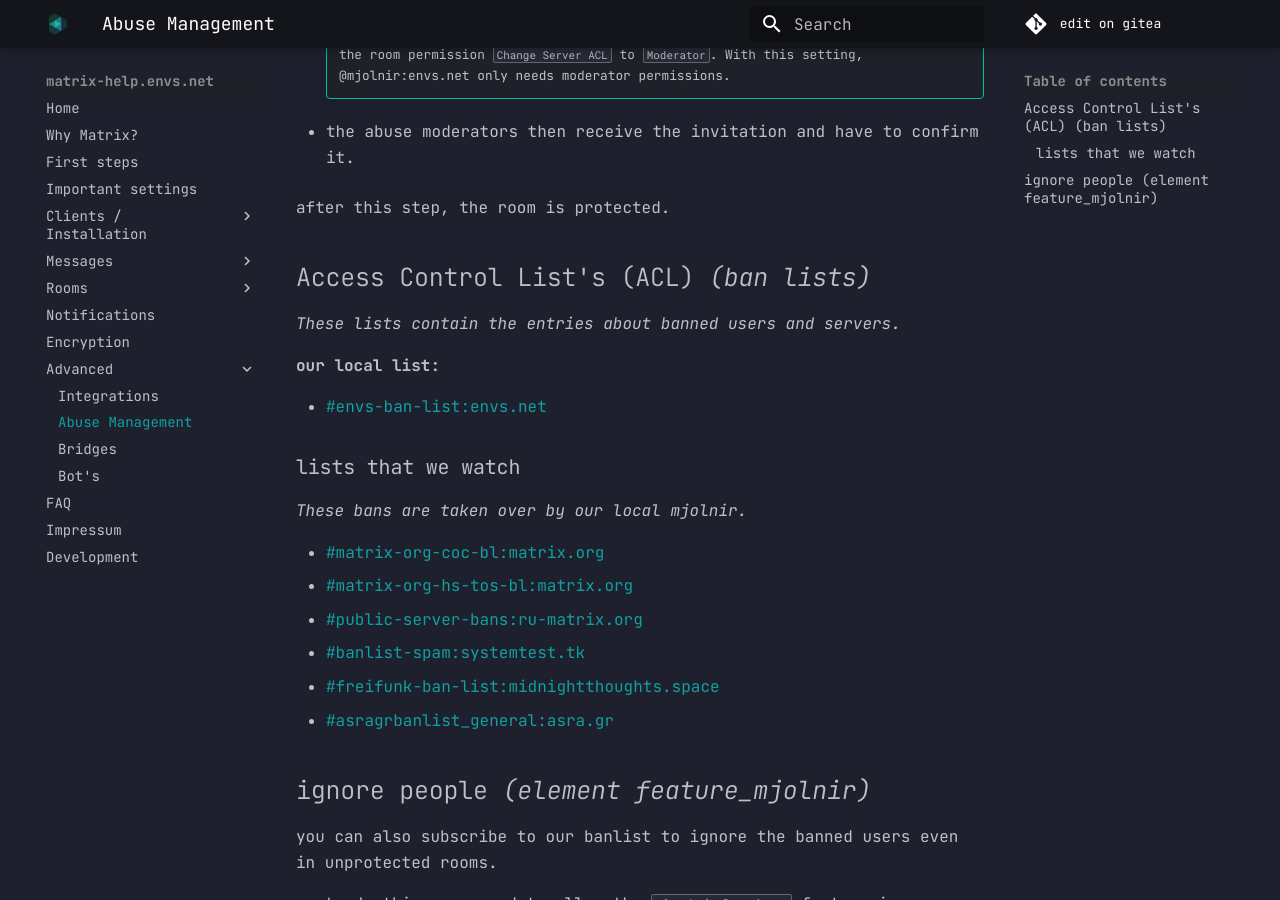
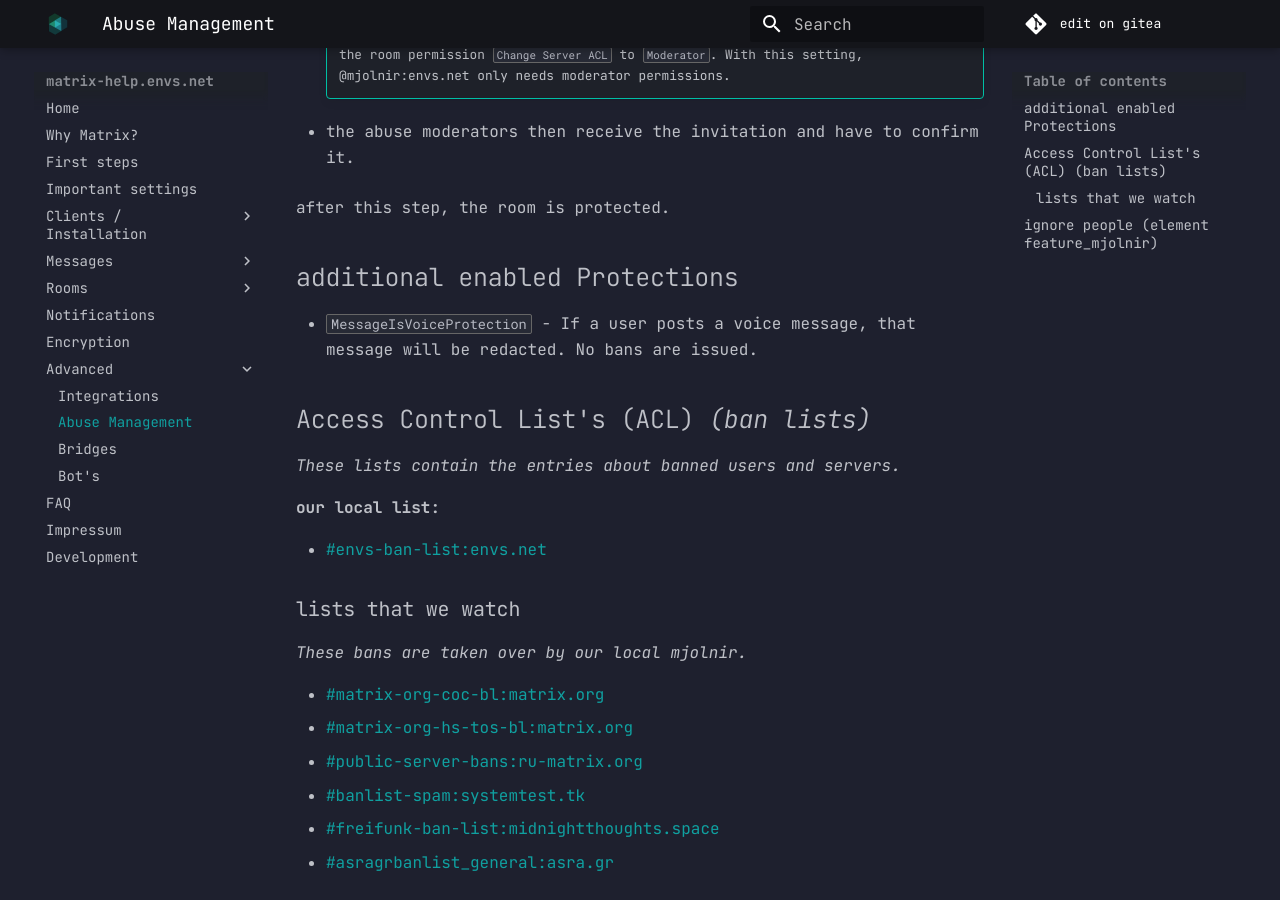
Before and after one commit to envs-net/matrix-doc, an MkDocs documentation site: the page built from docs/advanced/abuse_management.md, in a window 1280 px wide and 900 px high, scrolled down 443 px. Built offline with MkDocs 1.6.1 and Material for MkDocs 9.7.7, drawn with Linux system fonts in a browser that asks for light colours.

Commit message:
abuse: note additional enabled Protections

```diff
--- a/docs/advanced/abuse_management.md
+++ b/docs/advanced/abuse_management.md
@@ -19,6 +19,10 @@ to protect your own room from known spammers and evil accounts:
 - the abuse moderators then receive the invitation and have to confirm it.
 
 after this step, the room is protected.
+
+## additional enabled Protections
+
+- `MessageIsVoiceProtection` - If a user posts a voice message, that message will be redacted. No bans are issued.
 
 ## Access Control List's (ACL) *(ban lists)*
 
```
